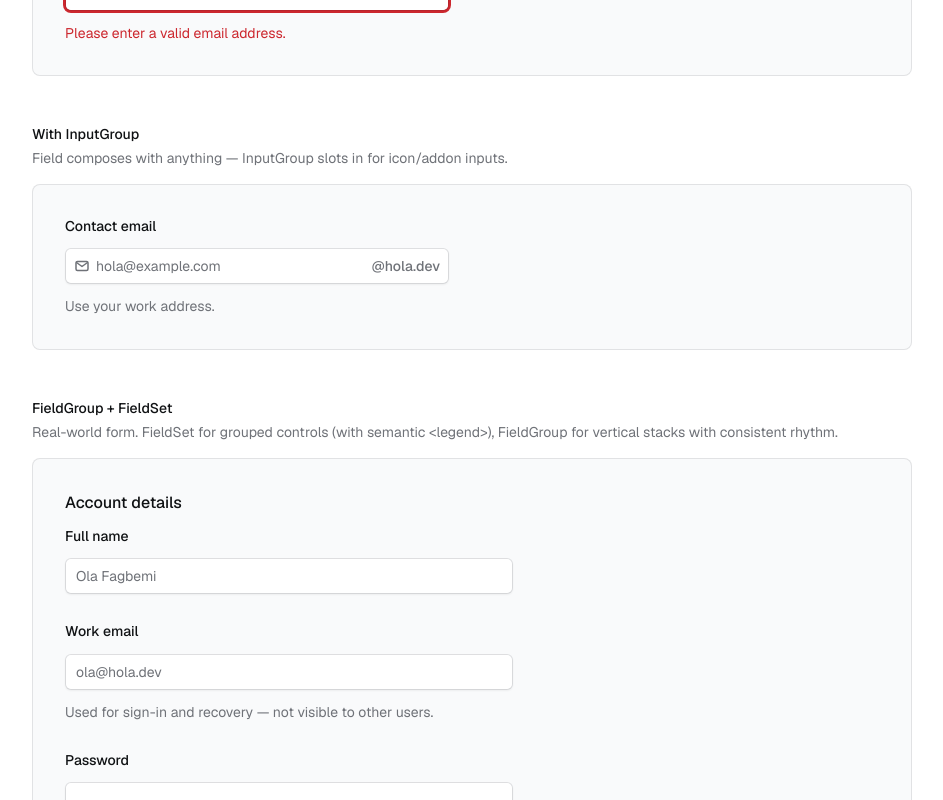
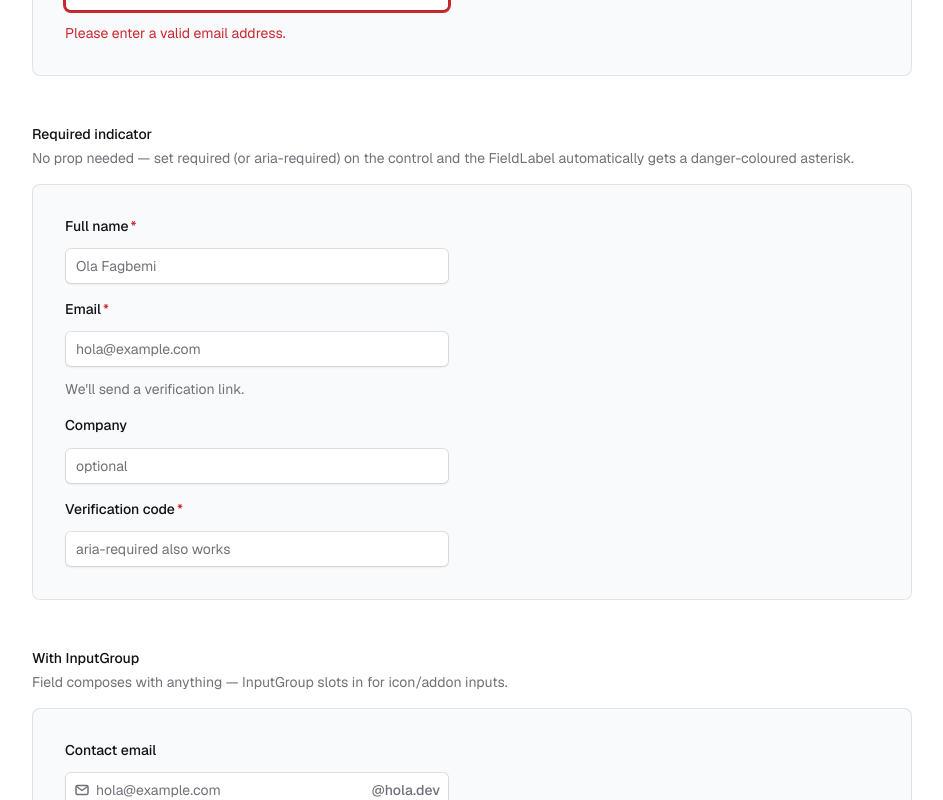
Before and after one commit to oflabs44/hola-ui, a Next.js app: page /components/field in a window 1280 px wide. Shown: the part 920-1720 px from the top of the page, without its empty margins (280-1223 px from the left). Built offline with nearby package versions, Linux system fonts and the light colour scheme.

Commit message:
field: tighten required asterisk spacing — cancel flex gap with negative margin

```diff
--- a/app/components/field/page.tsx
+++ b/app/components/field/page.tsx
@@ -69,6 +69,31 @@ export default function FieldShowcase() {
           <Input id="email-bad" defaultValue="not-an-email" aria-invalid />
           <FieldError>Please enter a valid email address.</FieldError>
         </Field>
+      </Showcase>
+
+      <Showcase
+        title="Required indicator"
+        description="No prop needed — set required (or aria-required) on the control and the FieldLabel automatically gets a danger-coloured asterisk."
+      >
+        <FieldGroup className="max-w-sm gap-4">
+          <Field>
+            <FieldLabel htmlFor="req-name">Full name</FieldLabel>
+            <Input id="req-name" required placeholder="Ola Fagbemi" />
+          </Field>
+          <Field>
+            <FieldLabel htmlFor="req-email">Email</FieldLabel>
+            <Input id="req-email" type="email" required placeholder="hola@example.com" />
+            <FieldDescription>We&apos;ll send a verification link.</FieldDescription>
+          </Field>
+          <Field>
+            <FieldLabel htmlFor="opt-company">Company</FieldLabel>
+            <Input id="opt-company" placeholder="optional" />
+          </Field>
+          <Field>
+            <FieldLabel htmlFor="aria-req">Verification code</FieldLabel>
+            <Input id="aria-req" aria-required placeholder="aria-required also works" />
+          </Field>
+        </FieldGroup>
       </Showcase>
 
       <Showcase
--- a/registry/hola/ui/field.tsx
+++ b/registry/hola/ui/field.tsx
@@ -72,7 +72,17 @@ function FieldGroup({ className, ...props }: React.ComponentProps<"div">) {
 // data-[invalid=true] propagates --hola-danger colour to label + description.
 // -----------------------------------------------------------------------------
 
-const fieldVariants = cva("group/field flex w-full gap-3", {
+const fieldVariants = cva(
+  cn(
+    "group/field flex w-full gap-3",
+    // Required indicator — when any descendant control is :required (or
+    // aria-required), append a danger-coloured asterisk to FieldLabel /
+    // FieldTitle. CSS-only, no consumer markup needed beyond the standard
+    // `required` attribute on the input.
+    "has-[:required]:[&_[data-slot=field-label]]:after:-ml-1.5 has-[:required]:[&_[data-slot=field-label]]:after:content-['*'] has-[:required]:[&_[data-slot=field-label]]:after:text-(--hola-danger) has-[:required]:[&_[data-slot=field-label]]:after:font-medium",
+    "has-[[aria-required=true]]:[&_[data-slot=field-label]]:after:-ml-1.5 has-[[aria-required=true]]:[&_[data-slot=field-label]]:after:content-['*'] has-[[aria-required=true]]:[&_[data-slot=field-label]]:after:text-(--hola-danger) has-[[aria-required=true]]:[&_[data-slot=field-label]]:after:font-medium"
+  ),
+  {
   variants: {
     orientation: {
       vertical: "flex-col *:w-full [&>.sr-only]:w-auto",
```
Also changed, not shown: public/r/field.json (+1 -1 lines).
